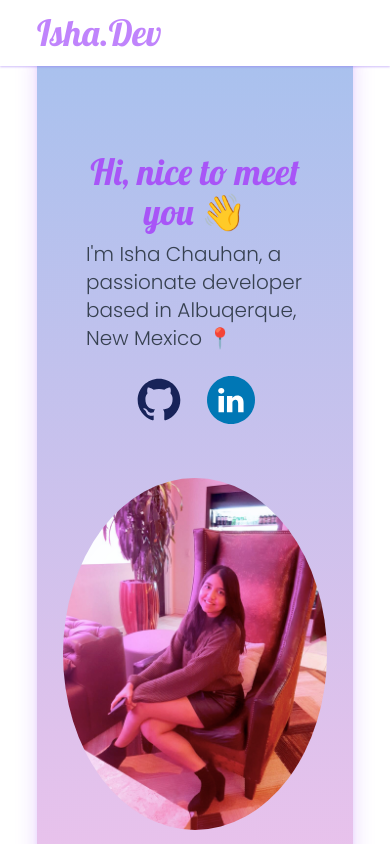
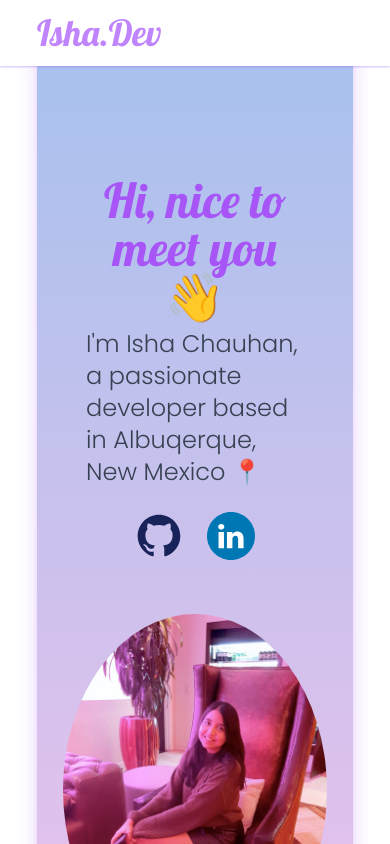
Before and after one commit to izha135/pwebs, a React (Create React App) app: page / in a window 390 px wide. Shown: the top 844 px of the page. Built offline with nearby package versions, Linux system fonts and the light colour scheme.

Commit message:
crushed bugs for responsiveness

```diff
--- a/src/components/Hero.jsx
+++ b/src/components/Hero.jsx
@@ -23,11 +23,11 @@ export default function Hero() {
     >
       <div className="row">
         <div className="col-lg-6 col-md-6 col-sm-12 col-xs-12 px-5 py-4 mx-auto">
-          <h1 className="text-purple-500 inline-block font-lobster-one text-4xl mt-[2em] mb-2 align-top float-lg-left ">
+          <h1 className="text-purple-500 inline-block font-lobster-one text-5xl mt-[2em] mb-2 align-top float-lg-left ">
             Hi, nice to meet you 👋
           </h1>
           <br />
-          <h3 className="text-gray-700 lead inline-block align-top font-poppins  text-left text-xl float-lg-left float-sm-center">
+          <h3 className="text-gray-700 lead inline-block align-top font-poppins  text-left text-2xl float-lg-left float-sm-center">
             I'm Isha Chauhan, a passionate developer based in Albuqerque, New
             Mexico 📍
           </h3>
```
